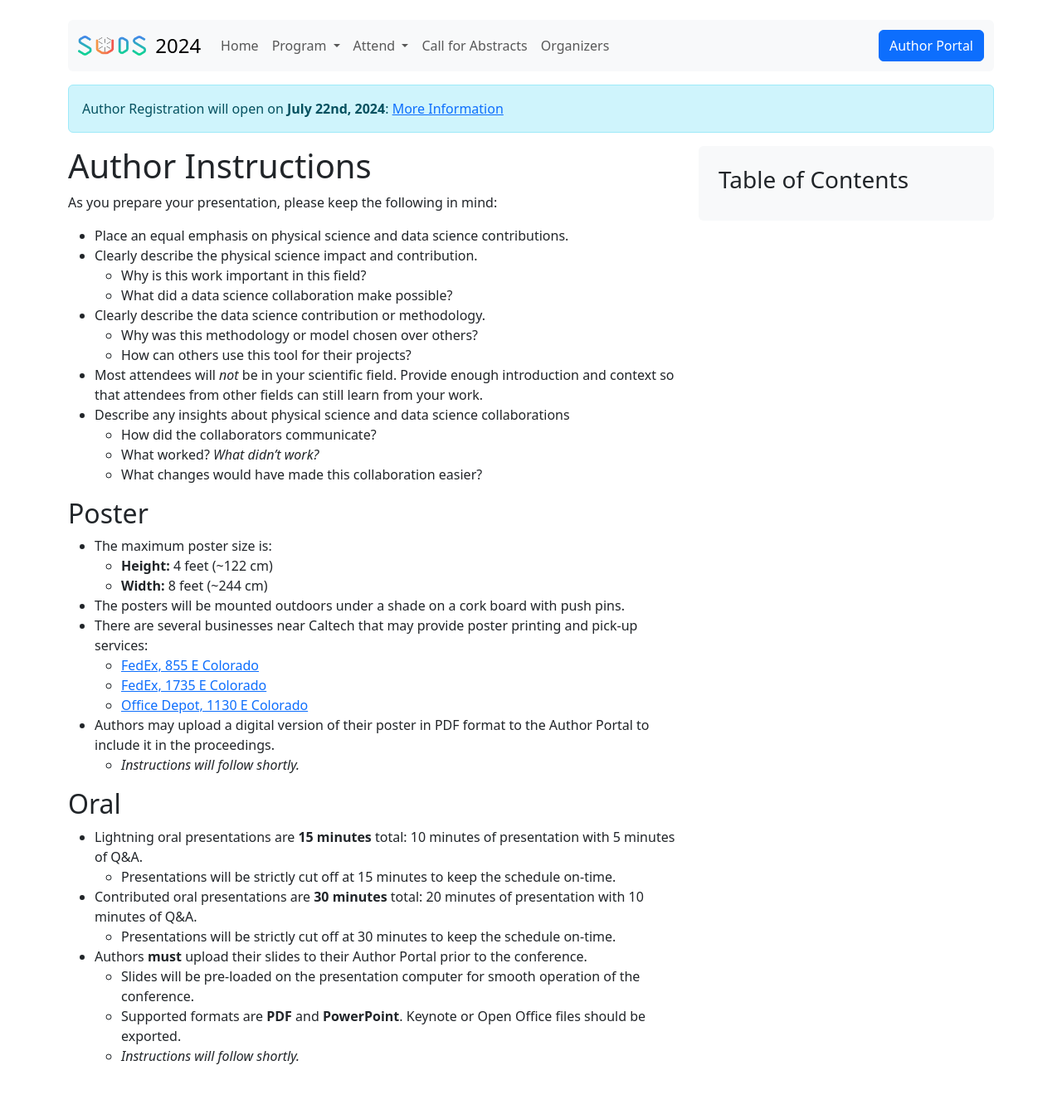
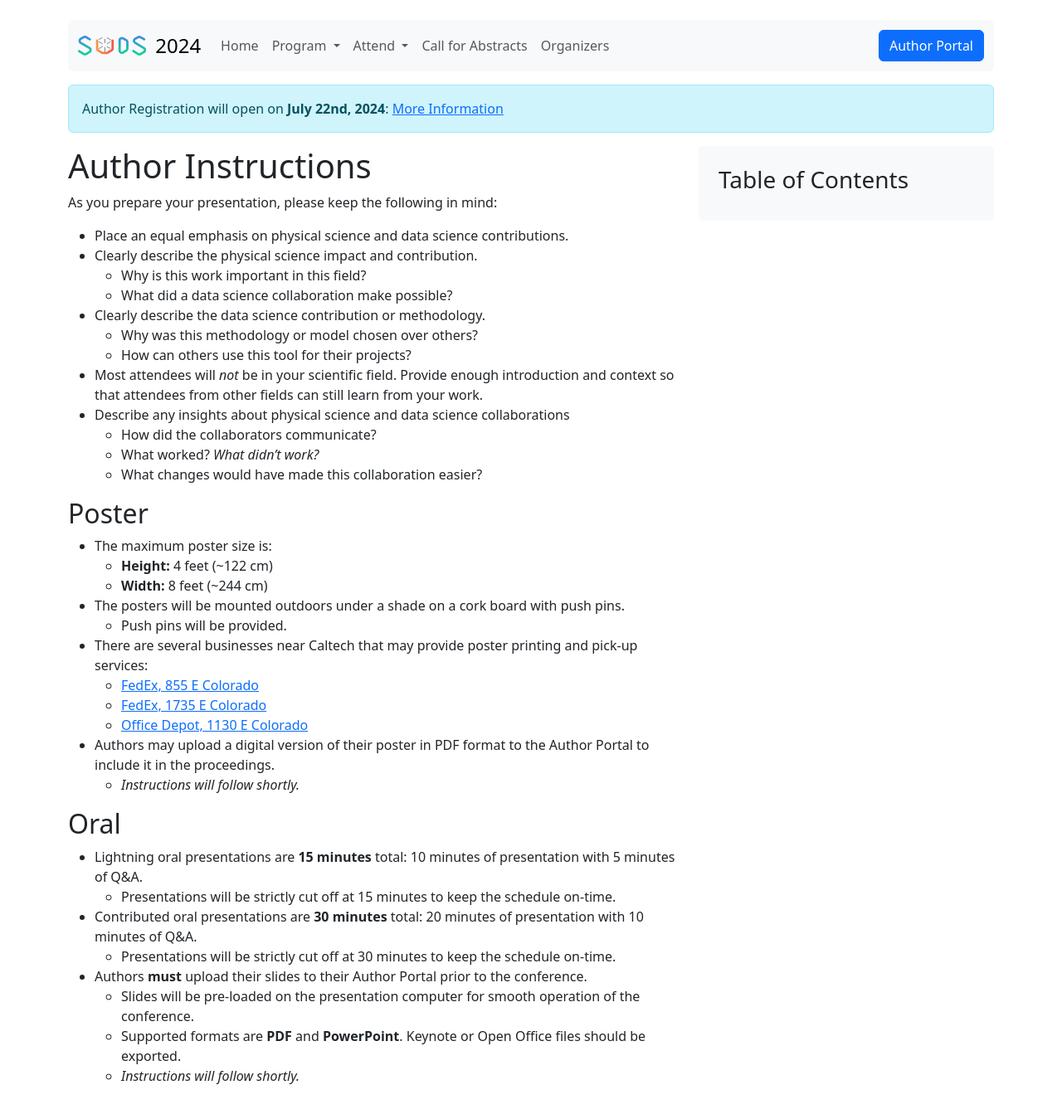
Before and after one commit to JPLMLIA/sudsconf, a Jekyll site: the page built from attend/author_instructions.md, in a window 1280 px wide. Shown: the whole page at 83% size. Built offline with Jekyll 4.4.1, drawn with Linux system fonts in a browser that asks for light colours; a script that is not in the unit is left out; comment, search, counter and statistics services are not loaded; before the commit the page ends 1325 px from its top, so only the background shows below that.

Commit message:
Update author_instructions.md

```diff
--- a/attend/author_instructions.md
+++ b/attend/author_instructions.md
@@ -27,6 +27,7 @@ As you prepare your presentation, please keep the following in mind:
     - **Height:** 4 feet (~122 cm)
     - **Width:** 8 feet (~244 cm)
 - The posters will be mounted outdoors under a shade on a cork board with push pins.
+    - Push pins will be provided.
 - There are several businesses near Caltech that may provide poster printing and pick-up services:
     - [FedEx, 855 E Colorado](https://local.fedex.com/en-us/ca/pasadena/office-3701?cmp=LOC-1001545-3-1-971-1110000-US-US-EN-GPLCOPYANDPRINT)
     - [FedEx, 1735 E Colorado](https://local.fedex.com/en-us/ca/pasadena/office-2125?cmp=LOC-1001545-3-1-971-1110000-US-US-EN-GPLCOPYANDPRINT)
```
